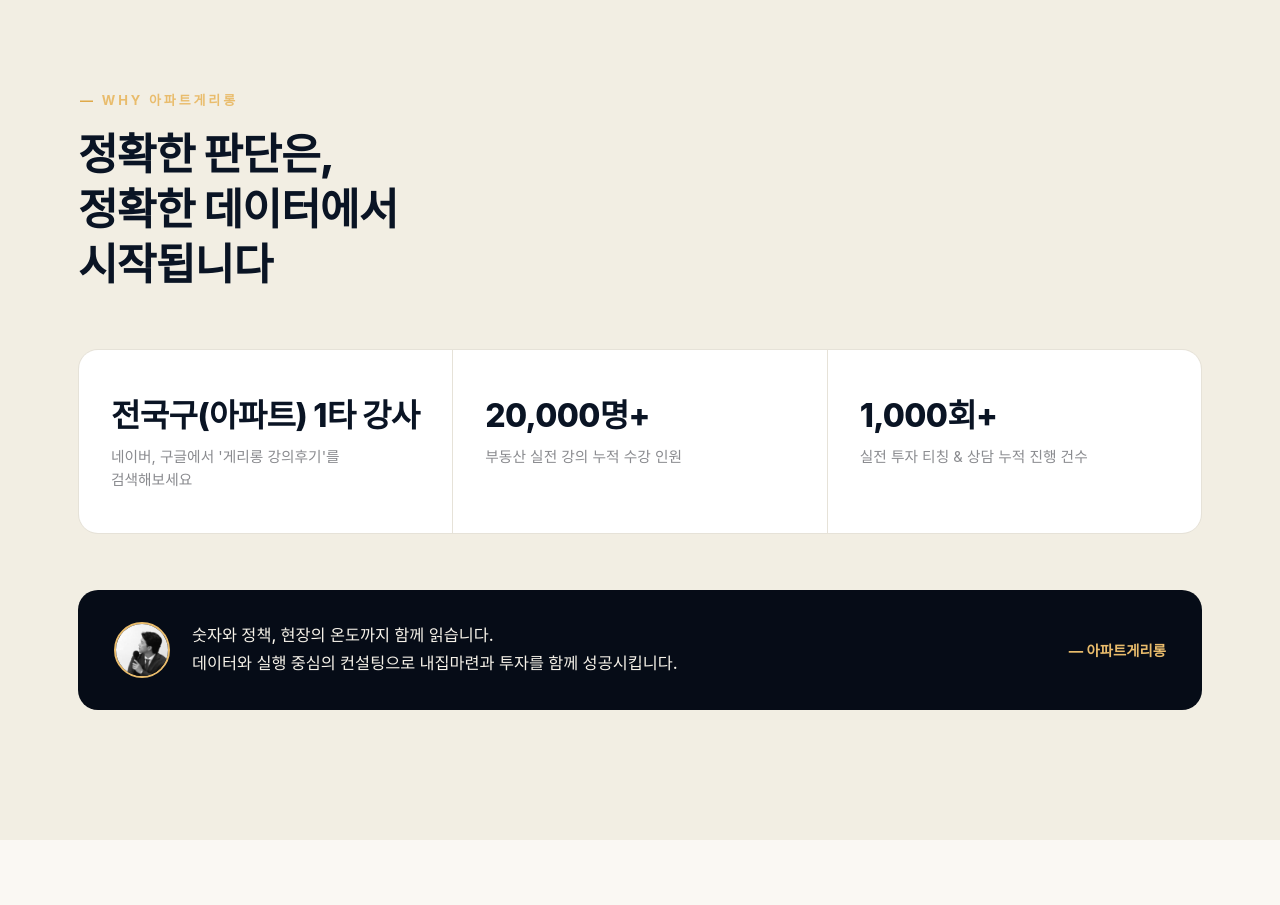
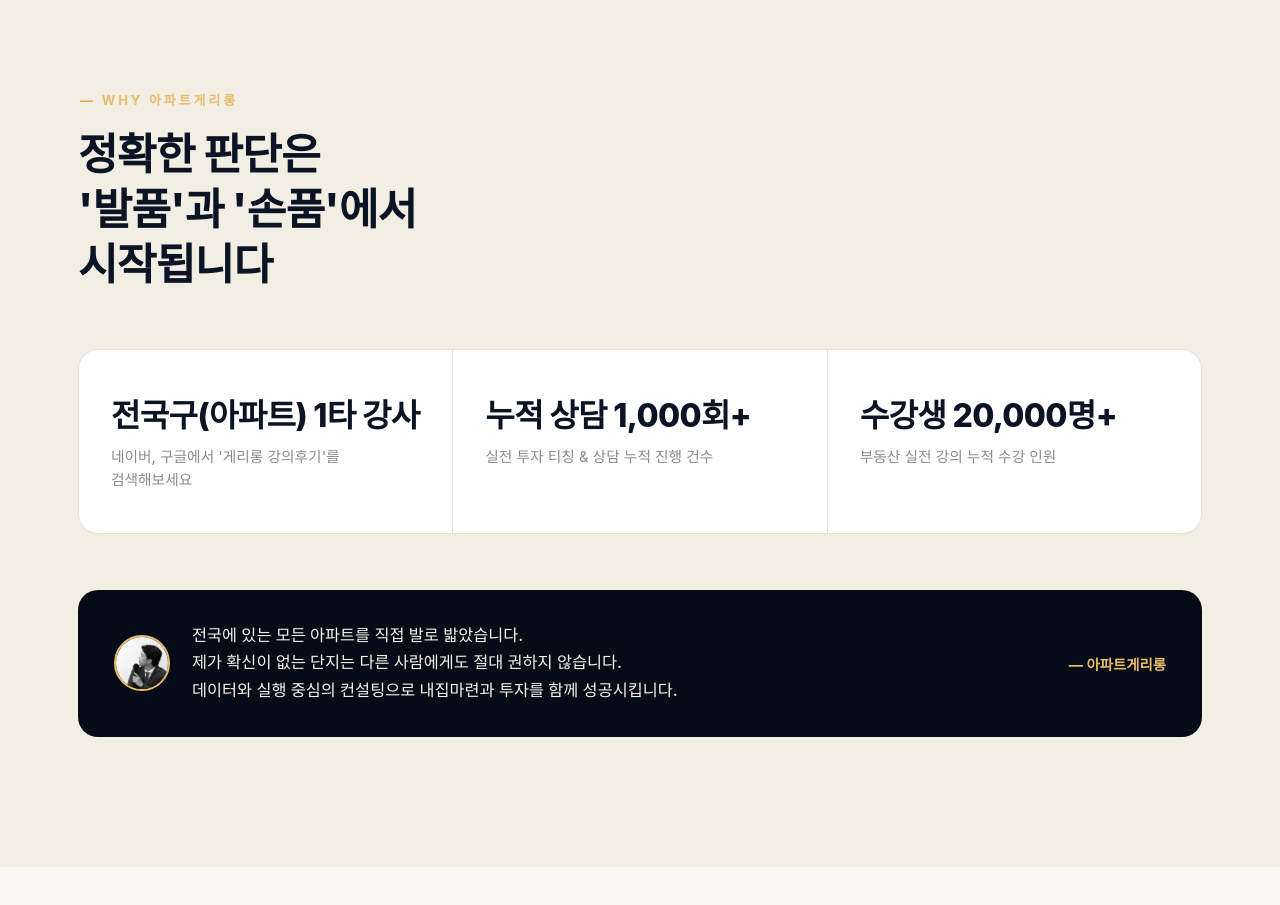
Before and after one commit to CEO-jaybot/apartgerylong-homepage, a plain HTML site: page index.html in a window 1280 px wide. Shown: the part 960-1865 px from the top of the page. Drawn offline with Linux system fonts and the light colour scheme; a web font is replaced by a local one.

Commit message:
Rewrite trust section copy
Retitle to "'발품'과 '손품'에서 시작됩니다", reorder the stat tiles to
match the hero order, and replace the quote with the on-site
field-work message.

Co-Authored-By: Claude Opus 5 <noreply@anthropic.com>

```diff
--- a/index.html
+++ b/index.html
@@ -93,7 +93,7 @@
   <section class="section section-alt trust-section" id="trust">
     <div class="container">
       <p class="eyebrow reveal">WHY 아파트게리롱</p>
-      <h2 class="section-title reveal">정확한 판단은,<br />정확한 데이터에서 시작됩니다</h2>
+      <h2 class="section-title reveal">정확한 판단은<br />'발품'과 '손품'에서 시작됩니다</h2>
 
       <div class="trust-grid">
         <div class="trust-tile reveal">
@@ -101,18 +101,18 @@
           <span class="trust-tile-label">네이버, 구글에서 '게리롱 강의후기'를 검색해보세요</span>
         </div>
         <div class="trust-tile reveal">
-          <span class="trust-tile-figure">20,000명+</span>
-          <span class="trust-tile-label">부동산 실전 강의 누적 수강 인원</span>
+          <span class="trust-tile-figure">누적 상담 1,000회+</span>
+          <span class="trust-tile-label">실전 투자 티칭 &amp; 상담 누적 진행 건수</span>
         </div>
         <div class="trust-tile reveal">
-          <span class="trust-tile-figure">1,000회+</span>
-          <span class="trust-tile-label">실전 투자 티칭 &amp; 상담 누적 진행 건수</span>
+          <span class="trust-tile-figure">수강생 20,000명+</span>
+          <span class="trust-tile-label">부동산 실전 강의 누적 수강 인원</span>
         </div>
       </div>
 
       <div class="trust-quote reveal">
         <div class="trust-quote-avatar"><img src="assets/img/profile.jpeg" alt="아파트게리롱" /></div>
-        <p class="trust-quote-text">숫자와 정책, 현장의 온도까지 함께 읽습니다.<br class="br-desktop" />데이터와 실행 중심의 컨설팅으로 내집마련과 투자를 함께 성공시킵니다.</p>
+        <p class="trust-quote-text">전국에 있는 모든 아파트를 직접 발로 밟았습니다.<br class="br-desktop" />제가 확신이 없는 단지는 다른 사람에게도 절대 권하지 않습니다.<br class="br-desktop" />데이터와 실행 중심의 컨설팅으로 내집마련과 투자를 함께 성공시킵니다.</p>
         <span class="trust-quote-name">— 아파트게리롱</span>
       </div>
     </div>
```
